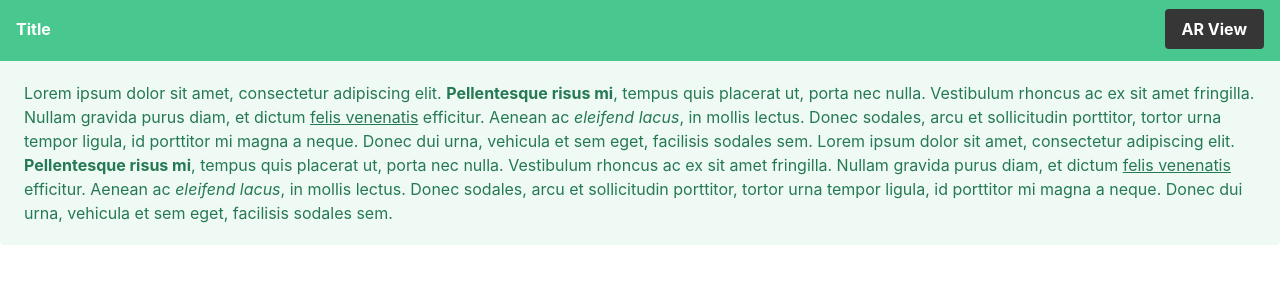
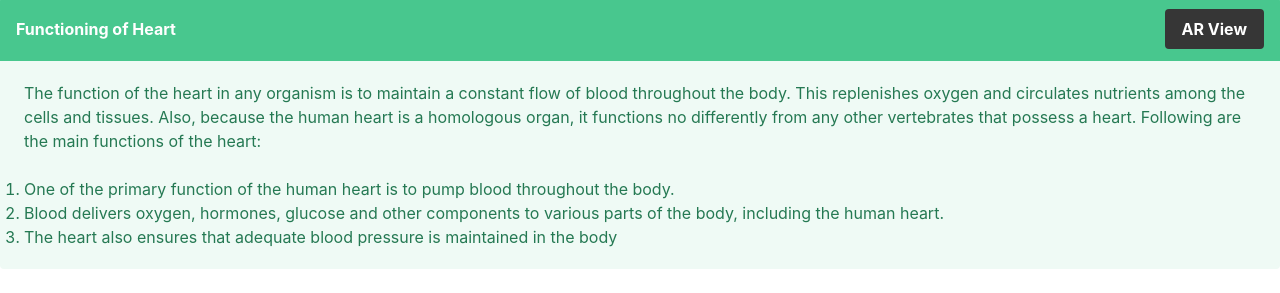
Before and after one commit to anuraged51a/ElixarDemoCSS, a plain HTML site: page index.html in a window 1280 px wide. Shown: the part 1015-1308 px from the top of the page. Before the commit the page ends 1284 px from the top, so only its background shows below. Drawn offline with nearby package versions, Linux system fonts and the light colour scheme.

Commit message:
Minor Changes Commit

```diff
--- a/index.html
+++ b/index.html
@@ -16,17 +16,22 @@
     </nav>
 
 <figure class="image is-4by3">
-  <iframe class="has-ratio" width="80" height="60" src="https://www.youtube.com/embed/YE7VzlLtp-4?showinfo=0" frameborder="0" ></iframe>
+  <iframe class="has-ratio" width="80" height="60" src="https://www.youtube.com/embed/sSn6G1r9UDw" frameborder="0" ></iframe>
 </figure>
 
 <article class="message is-success">
   <div class="message-header">
-    <p><strong>Title</strong></p>
-    <a href = "intent://www.elixarsystems.com/demo#Intent;scheme=http;package=com.elixarsystems.nephronv1;end;" style="text-decoration: none"><button class="button is-dark"><strong>AR View</strong></button></a>
+    <p><strong>Functioning of Heart</strong></p>
+    <a href = "intent://something#Intent;scheme=myunityapp;package=com.elixarsystems.animalcellv1;end;" style="text-decoration: none"><button class="button is-dark"><strong>AR View</strong></button></a>
   </div>
   <div class="message-body is-size-6">
-    Lorem ipsum dolor sit amet, consectetur adipiscing elit. <strong>Pellentesque risus mi</strong>, tempus quis placerat ut, porta nec nulla. Vestibulum rhoncus ac ex sit amet fringilla. Nullam gravida purus diam, et dictum <a>felis venenatis</a> efficitur. Aenean ac <em>eleifend lacus</em>, in mollis lectus. Donec sodales, arcu et sollicitudin porttitor, tortor urna tempor ligula, id porttitor mi magna a neque. Donec dui urna, vehicula et sem eget, facilisis sodales sem.
-    Lorem ipsum dolor sit amet, consectetur adipiscing elit. <strong>Pellentesque risus mi</strong>, tempus quis placerat ut, porta nec nulla. Vestibulum rhoncus ac ex sit amet fringilla. Nullam gravida purus diam, et dictum <a>felis venenatis</a> efficitur. Aenean ac <em>eleifend lacus</em>, in mollis lectus. Donec sodales, arcu et sollicitudin porttitor, tortor urna tempor ligula, id porttitor mi magna a neque. Donec dui urna, vehicula et sem eget, facilisis sodales sem.
+   <p>The function of the heart in any organism is to maintain a constant flow of blood throughout the body. This replenishes oxygen and circulates nutrients among the cells and tissues. Also, because the human heart is a homologous organ, it functions no differently from any other vertebrates that possess a heart. Following are the main functions of the heart:</p>
+   <br>
+   <ol>
+     <li>One of the primary function of the human heart is to pump blood throughout the body.</li>
+     <li>Blood delivers oxygen, hormones, glucose and other components to various parts of the body, including the human heart.</li>
+     <li>The heart also ensures that adequate blood pressure is maintained in the body</li>
+   </ol>
   </div>
 </article>
 <style>
```
